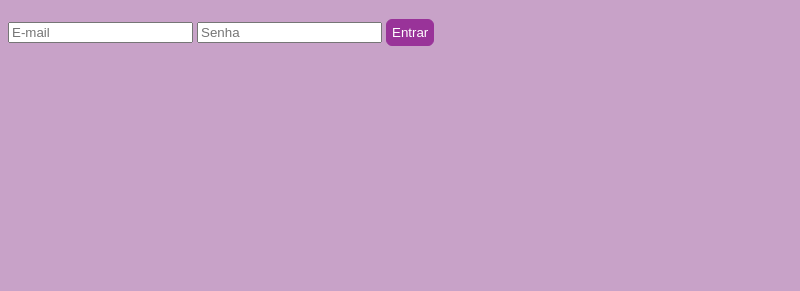
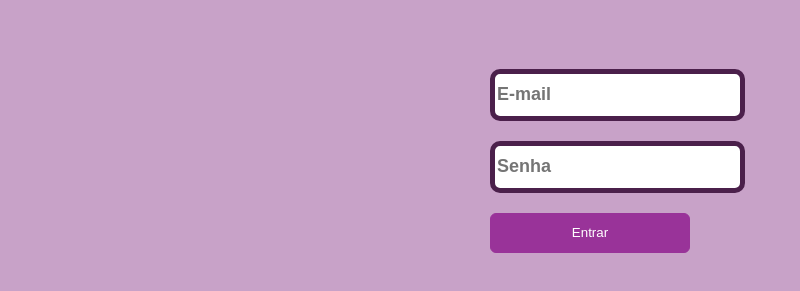
Before and after one commit to acbrazil/emillennium, a plain HTML site: page index.html in a window 1280 px wide. Shown: the part 61-352 px from the top of the page, without its empty margins (0-800 px from the left). Drawn offline with Linux system fonts and the light colour scheme.

Commit message:
style login window

```diff
--- a/index.html
+++ b/index.html
@@ -10,8 +10,10 @@
 <body>
     <h1>Login</h1>
     <div id="inputs">
+        <div id="logins">
             <input type="text" id="email" runat="server" placeholder="E-mail" name="username" required="" />
             <input type="password" id="password" runat="server" placeholder="Senha" name="password" required="" />
+        </div>
             <button id="entrar">Entrar</button>
     </div>
 
--- a/login.js
+++ b/login.js
@@ -1,5 +1,5 @@
 let usuarios = [
-    {"login": "bcf", "senha": "bcf"},
+    {"login": "administrativo", "senha": "acbrazil4795"},
     {"login": "mamae", "senha": "abacaxi"},
     {"login": "papai", "senha": "melancia"},
 ]
--- a/style/style.css
+++ b/style/style.css
@@ -183,5 +183,31 @@ img{
 }
 
 #inputs{
+	display: flex;
+	flex-direction: column;
+	align-items: center;
+	margin: auto;
+	width: 300px;
+	height: 300px;
 
 }
+
+input{
+	font-size: large;
+	font-weight: bold;
+	color: #4b204b;
+	margin-bottom: 20px;
+	height: 40px;
+	border-radius: 10px;
+	border: solid #4b204b 5px;
+}
+
+#logins{
+	margin-top: 50px;
+}
+
+#entrar{
+	margin-right: auto;
+	width: 200px;
+	height: 40px;
+}
```
Also changed, not shown: container.html (+1 -1 lines).
